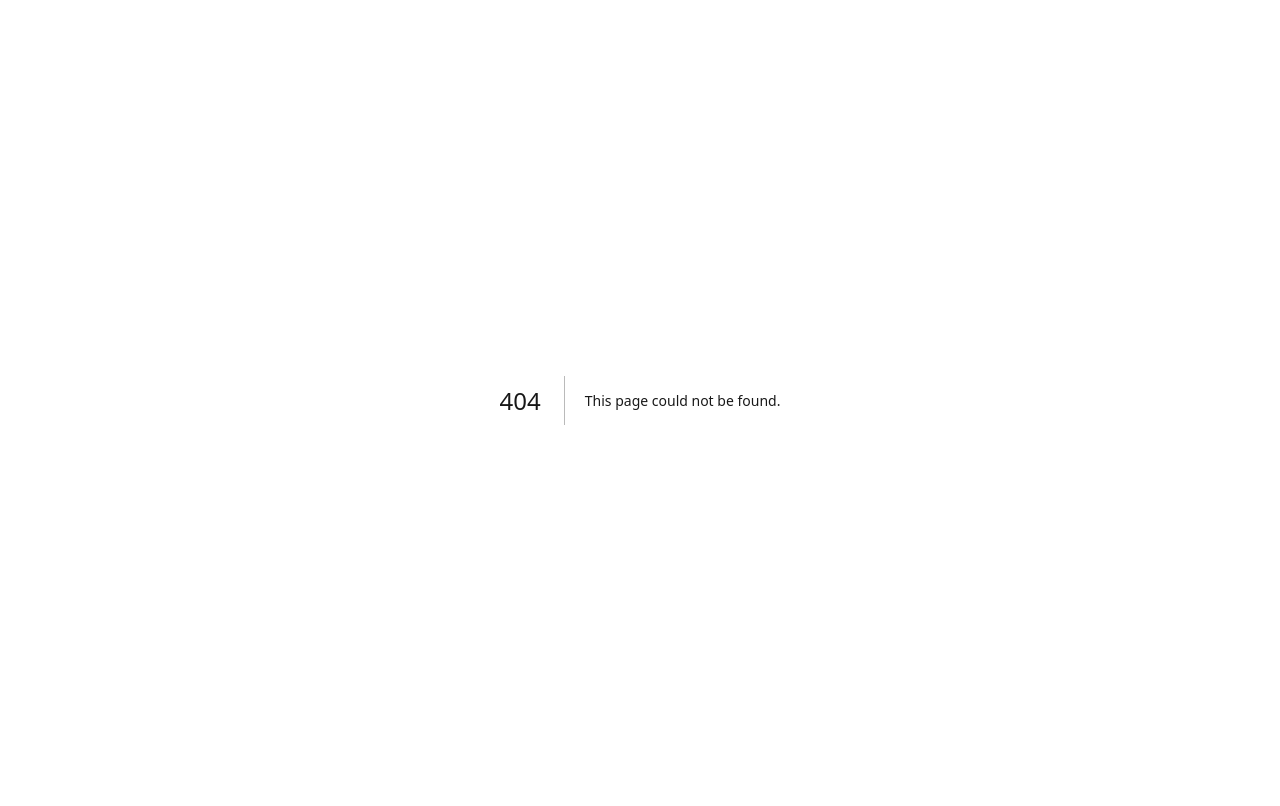
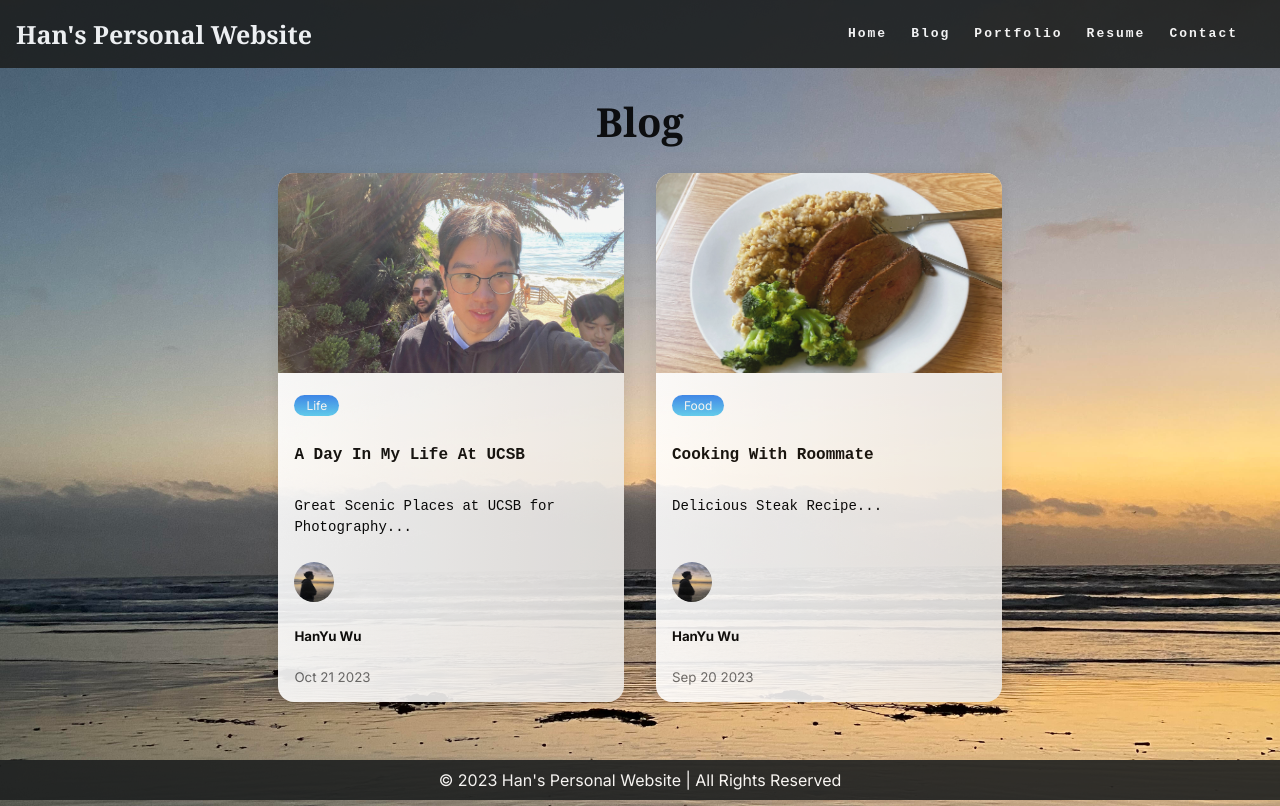
Before and after one commit to HanYu-Wu04/bootcamp-project-2023, a Next.js app: page /blog in a window 1280 px wide. Before the commit this address had no page. Built offline with nearby package versions, Linux system fonts and the light colour scheme.

Commit message:
finish blogPreview page

```diff
--- /dev/null
+++ b/src/app/blog/page.tsx
@@ -0,0 +1,48 @@
+// pages/blog.tsx
+import React from 'react';
+import BlogPreview from '../components/blogPreview';
+import Navbar from '../components/Navbar';
+import Footer from '../components/Footer';
+import styles from '../components/blogPreview.module.css';
+
+const Blog: React.FC = () => {
+  const blogs = [
+    {
+      title: 'A Day in My Life at UCSB',
+      date: 'Oct 21 2023',
+      description: 'Great Scenic Places at UCSB for Photography...',
+      slug: 'first',
+      category: 'Life',
+      author: 'HanYu Wu',
+      authorImage: '/HanYu Wu.jpg',
+      headerImage: '/UCSB_Selfie.jpg',
+    },
+    {
+      title: 'Cooking with Roommate',
+      date: 'Sep 20 2023',
+      description: 'Delicious Steak Recipe...',
+      slug: 'second',
+      category: 'Food',
+      author: 'HanYu Wu',
+      authorImage: '/HanYu Wu.jpg',
+      headerImage: '/steak.jpg',
+    },
+  ];
+
+  return (
+    <div>
+    <Navbar/>
+    <main >
+    <h1 className="blog-title">Blog</h1>
+    <div className={styles.container}>
+      {blogs.map(blog => (
+        <BlogPreview key={blog.slug} blog={blog} />
+      ))}
+    </div>
+  </main>
+  <Footer/>
+  </div>
+  );
+};
+
+export default Blog;
--- /dev/null
+++ b/src/app/components/blogPreview.module.css
@@ -0,0 +1,130 @@
+  .container {
+    display: flex;
+    flex-wrap: wrap;
+    justify-content: center;
+    max-width: 1200px;
+    margin-block: 2rem;
+    gap: 2rem;
+  }
+
+  .card {
+    display: flex;
+    flex-direction: column;
+    width: clamp(20rem, calc(20rem + 2vw), 22rem);
+    overflow: hidden;
+    box-shadow: 0 .1rem 1rem rgba(0, 0, 0, 0.1);
+    border-radius: 1em;
+    background: #ECE9E6;
+    background: linear-gradient(to right, #FFFFFF, #ECE9E6);
+    transition: transform 0.3s ease; /* Add transition for smooth effect */
+  }
+
+  .card__body {
+    padding: 1rem;
+    display: flex;
+    flex-direction: column;
+    gap: .5rem;
+  }
+
+  .tag {
+    align-self: flex-start;
+    padding: .25em 1.00em;
+    border-radius: 1em;
+    font-size: .75rem;
+
+  }
+
+  .tag + .tag {
+    margin-left: .5em;
+  }
+
+  .tagBlue {
+    background: #56CCF2;
+    background: linear-gradient(to bottom, #2F80ED, #56CCF2);
+    color: #fafafa;
+  }
+
+  .tag-brown {
+    background: #D1913C;
+    background: linear-gradient(to bottom, #FFD194, #D1913C);
+    color: #fafafa;
+  }
+
+  .tag-red {
+    background: #cb2d3e;
+    background: linear-gradient(to bottom, #ef473a, #cb2d3e);
+    color: #fafafa;
+  }
+
+  .card__body h4 {
+    font-size: 1.0rem;
+    display: flex;
+    flex-direction: column;
+    gap: 0.05rem;
+    text-transform: capitalize;
+  }
+
+  .card__footer {
+    display: flex;
+    padding: 1rem;
+    margin-top: auto;
+  }
+
+  .user__image {
+    width: 40px; /* Set your desired width */
+    height: 40px; /* Set your desired height */
+    border-radius: 50%;
+  }
+
+  .user__info > small {
+    color: #666;
+  }
+
+  .card__header .card__image {
+    max-width: 100%;
+    max-height: 200px; /* Set a maximum height for the images */
+    object-fit: cover;
+  }
+
+  .card:hover {
+    transform: scale(1.05); /* Scale the card slightly on hover */
+  }
+
+  .title {
+    font-size: 36px;
+    font-weight: bold;
+    margin-bottom: 10px;
+    font-family: monospace;
+}
+
+.date {
+    font-size: 14px;
+    color: #999;
+    margin-bottom: 20px;
+}
+
+/* Style the blog image */
+.blog-image {
+    margin-bottom: 10px;
+}
+
+.blog-image img {
+    max-width: 100%;
+}
+
+/* Style the blog content */
+.content {
+    font-size: 16px;
+    line-height: 1.5;
+    margin-bottom: 20px;
+    display: flex;
+    flex-direction: column;
+    margin-bottom: -20px;
+    font-size: 14px;
+    font-family: monospace;
+    margin-bottom: -40px;
+}
+
+.blog-content a:hover {
+    color: #555;
+}
--- /dev/null
+++ b/src/app/components/blogPreview.tsx
@@ -0,0 +1,51 @@
+// components/BlogPreview.tsx
+import React from 'react';
+import Image from 'next/image'; // Import Image from Next.js for optimized image loading
+import styles from './blogPreview.module.css';
+
+type Blog = {
+  title: string;
+  date: string;
+  description: string;
+  slug: string;
+  category: string;
+  author: string;
+  authorImage: string;
+  headerImage: string;
+};
+
+interface BlogPreviewProps {
+  blog: Blog;
+}
+
+const BlogPreview: React.FC<BlogPreviewProps> = ({ blog }) => {
+  return (
+    <div className={`${styles.container} ${styles.card}`}>
+      <div className={styles.card__header}>
+        {/* Use Next.js Image for optimized image loading */}
+        <Image src={blog.headerImage} alt="card__image" width={600} height={200} style={{
+            maxWidth: '100%',
+            maxHeight: '200px',
+            objectFit: 'cover',
+            marginBottom: '-30px',
+          }} />
+      </div>
+      <div className={styles.card__body}>
+        <span className={`${styles.tag} ${styles.tagBlue}`}>{blog.category}</span>
+        <h4 className={styles.title}>{blog.title}</h4>
+        <p className={styles.content}>{blog.description}</p>
+      </div>
+      <div className={styles.card__footer}>
+        <div className={styles.user}>
+          <Image src={blog.authorImage} alt="user__image" className={styles.user__image} height={60} width={60 }/>
+          <div className={styles.user__info}>
+            <h5>{blog.author}</h5>
+            <small className={blog.date}>{blog.date}</small>
+          </div>
+        </div>
+      </div>
+    </div>
+  );
+};
+
+export default BlogPreview;
```
Also changed, not shown: src/app/blog/ucsb_Blog.tsx (added, +26 -0 lines).
